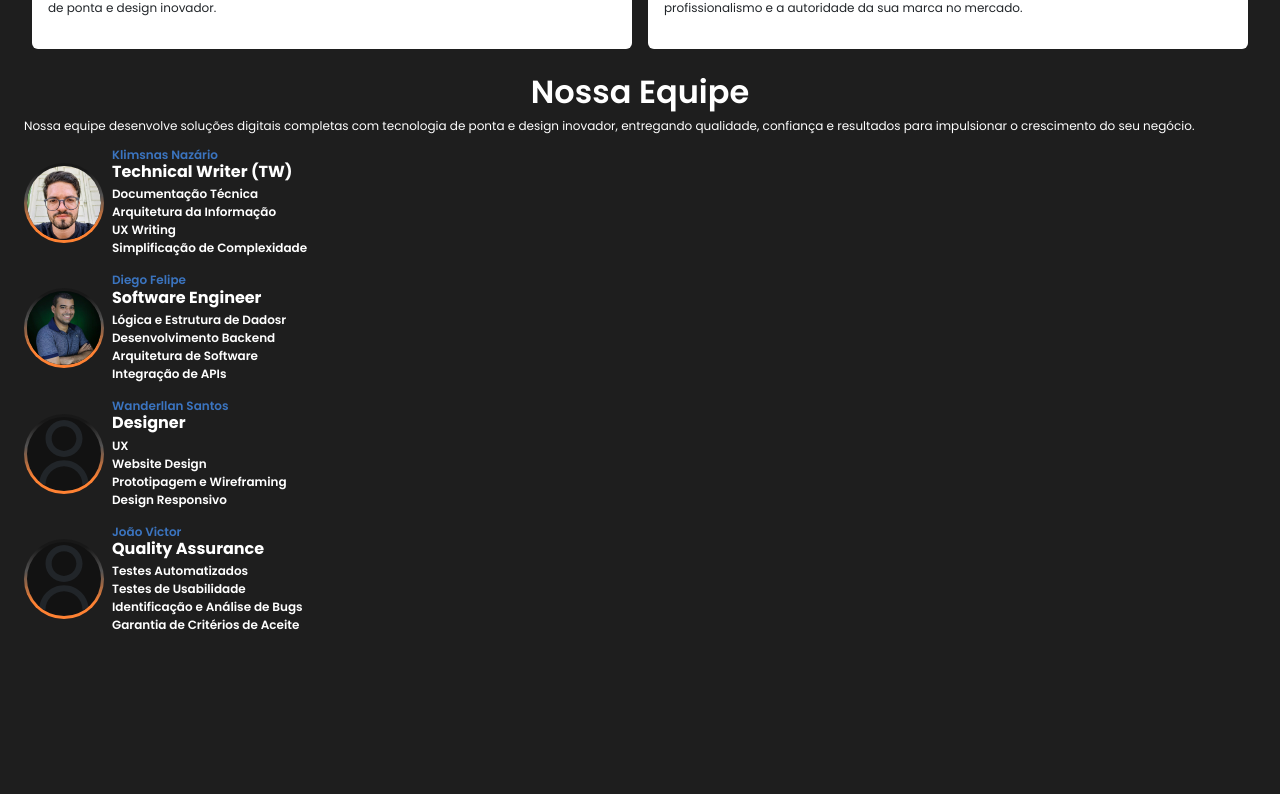
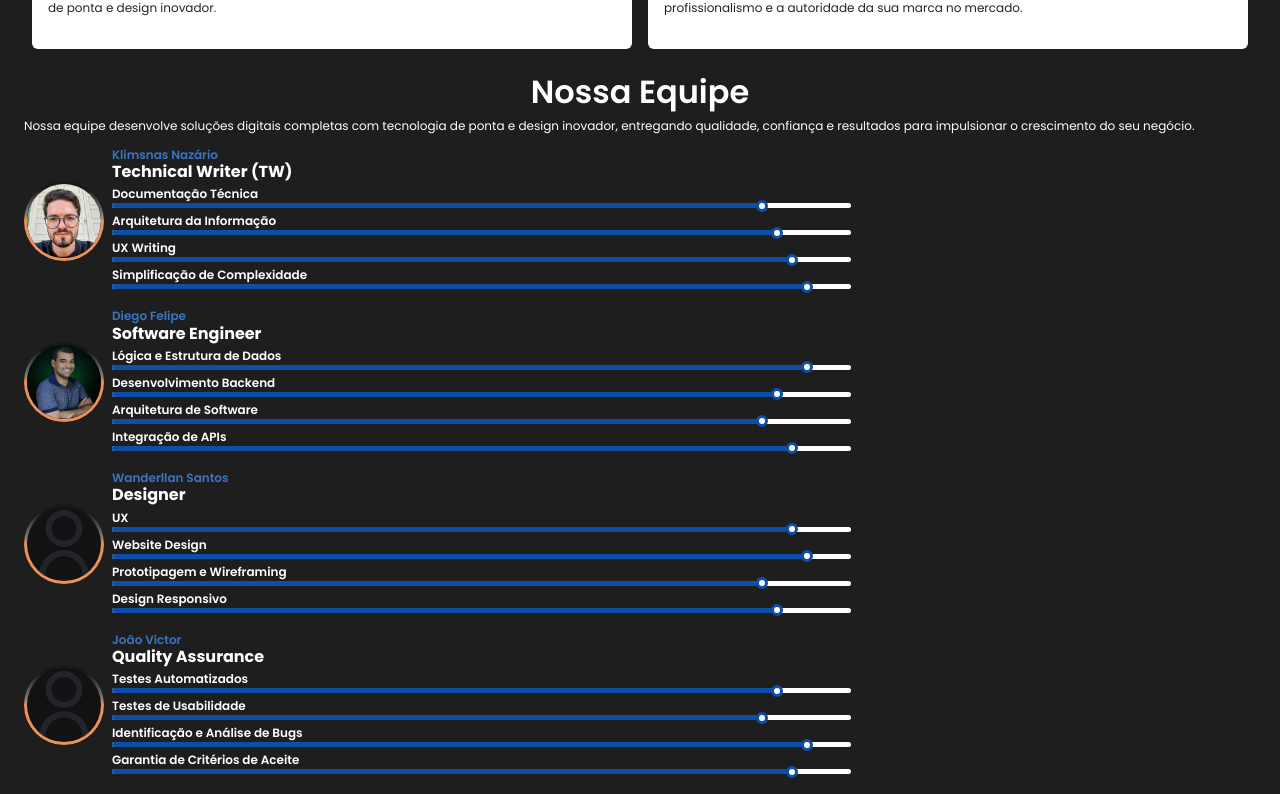
Before and after one commit to diegof856/Fabrica, a React (Vite) app in the folder landing_page/: page / in a window 1280 px wide. Shown: the part 2402-3196 px from the top of the page. Before the commit the page ends 3052 px from the top, so only its background shows below. Built offline with nearby package versions, Linux system fonts and the light colour scheme.

Commit message:
feat: finishing team section adding bar and necessary animations

```diff
--- a/landing_page/src/components/Team/Team.css
+++ b/landing_page/src/components/Team/Team.css
@@ -4,8 +4,8 @@
 background: linear-gradient(
     to bottom,
     rgb(24, 24, 24) 10%,
-    rgb(83, 82, 82) 40%,
-    rgba(255, 130, 51, 1) 80%
+    rgb(119, 118, 118) 40%,
+    rgb(235, 145, 89) 50%
   );
   display: inline-flex;
    width: 80px;
@@ -29,3 +29,45 @@ background: #121212;
   height: 80px;
   object-fit: cover;
 }
+.qualification-section-width{
+  width: 60%;
+}
+@keyframes fillBar {
+  from { width: 0; }
+  to { width: var(--target, 100%); }
+}
+.line-track {
+  width: 100%;
+  height: 5px;
+  border-radius: 999px;
+  background-color: white;
+  position: relative;
+  margin-bottom: 4px;
+}
+.line {
+  height: 5px;
+  border-radius: 999px;
+  background-color: rgba(13, 79, 166, 1);
+  position: absolute;
+  width: 0;
+  animation: fillBar 2s ease-out forwards;
+  animation-fill-mode: both;
+}
+
+.line-sm   { --target: 88%; }
+.line-md   { --target: 90%; }
+.line-lg   { --target: 92%; }
+.line-full { --target: 94%; }
+
+.line::before {
+  content: "";
+  width: 12px;
+  height: 12px;
+  border-radius: 50%;
+  background-color: white;
+  border: 3px solid rgba(13, 79, 166, 1);
+  position: absolute;
+  right: -6px;
+  top: 50%;
+  transform: translateY(-50%);
+}
--- /dev/null
+++ b/landing_page/src/components/Team/subcomponents-team/QualificationsTeamComponent.tsx
@@ -0,0 +1,31 @@
+import type { TeamMember } from "../../../interfaces/TeamMember";
+interface QualificationsProps {
+  obj: TeamMember;
+  index: number;
+  isIntersecting: boolean;
+}
+const QualificationsTeamComponent = ({ obj, index, isIntersecting }: QualificationsProps) => {
+  return (
+   <div className="text-white qualification-section-width">
+          <h4 className="poppins-semibold  color-blue-text text-paragraph-size m-0">{obj.name}</h4>
+          <h2 className="poppins-bold mb-1 fs-6">{obj.title}</h2>
+       {[0, 1, 2, 3].map((i) => (
+  <div key={i} className="d-flex flex-column">
+    <p className="poppins-semibold text-paragraph-size m-0">
+   {obj[`qualification_${i + 1}` as keyof TeamMember] as string}
+    </p>
+    <div className="line-track">
+      <span
+        className={`line ${obj.levels[i]}`}
+        style={{ animationDelay:isIntersecting? `${i * 0.5 + 1.2 + (index * 0.2)}s`:'0' }}
+      ></span>
+    </div>
+  </div>
+))}
+
+
+            </div>
+  )
+}
+
+export default QualificationsTeamComponent
--- a/landing_page/src/components/Team/subcomponents-team/TeamComponent.tsx
+++ b/landing_page/src/components/Team/subcomponents-team/TeamComponent.tsx
@@ -2,52 +2,80 @@
 import diego from "../../../assets/Team_photos/Diego.jpg"
 import klismans from "../../../assets/Team_photos/Klismans.jpg"
 import { RiUserLine } from "react-icons/ri";
-//context
-import { useContext } from "react";
+
+// Hooks necessários
+import { useContext,useEffect, useState, useRef } from "react";
 import { CheckImageContext } from "../../../context/CheckImageContext"
+
+//interfaces
+//interfaces
+import type { TeamMember } from "../../../interfaces/TeamMember";
+import QualificationsTeamComponent from "./QualificationsTeamComponent";
 export const TeamComponent = () => {
+  const [isIntersecting, setIsIntersecting] = useState(false);
+  const containerRef = useRef<HTMLUListElement>(null);
     const { renderImg } = useContext(CheckImageContext);
-      const info = [
+      const info:TeamMember []= [
     { photo: klismans, name:"Klimsnas Nazário",title: "Technical Writer (TW)",
      qualification_1: "Documentação Técnica",
         qualification_2: "Arquitetura da Informação",qualification_3: "UX Writing",
-        qualification_4: "Simplificação de Complexidade"
+        qualification_4: "Simplificação de Complexidade",
+       levels: ["line-sm", "line-md", "line-lg", "line-full"]
     },
      { photo: diego, name:"Diego Felipe",title: "Software Engineer",
-     qualification_1: "Lógica e Estrutura de Dadosr",
+     qualification_1: "Lógica e Estrutura de Dados",
         qualification_2: "Desenvolvimento Backend",qualification_3: "Arquitetura de Software",
-        qualification_4: "Integração de APIs"
+        qualification_4: "Integração de APIs",
+       levels: ["line-full", "line-md", "line-sm", "line-lg"]
     },
      { photo: RiUserLine, name:"Wanderllan Santos",title: "Designer",
      qualification_1: "UX",
         qualification_2: "Website Design",qualification_3: "Prototipagem e Wireframing",
-        qualification_4: "Design Responsivo"
+        qualification_4: "Design Responsivo",
+      levels: ["line-lg", "line-full", "line-sm", "line-md"]
     },
      { photo: RiUserLine, name:"João Victor",title: "Quality Assurance",
      qualification_1: "Testes Automatizados",
         qualification_2: "Testes de Usabilidade",qualification_3: "Identificação e Análise de Bugs",
-        qualification_4: "Garantia de Critérios de Aceite"
+        qualification_4: "Garantia de Critérios de Aceite",
+       levels: ["line-md", "line-sm", "line-full", "line-lg"]
     },
   ]
+useEffect(() => {
+    const observer = new IntersectionObserver(
+      ([entry]) => {
+        if (entry.isIntersecting) {
+          setIsIntersecting(true);
+          if (containerRef.current) observer.unobserve(containerRef.current);
+        }
+      },
+      {
+        threshold: 0.1,
+        rootMargin: "0px 0px -50px 0px"
+      }
+    );
 
+    if (containerRef.current) {
+      observer.observe(containerRef.current);
+    }
+
+    return () => observer.disconnect();
+  }, []);
   return (
    <article>
-<ul className="list-unstyled">
+<ul ref={containerRef} className="list-unstyled">
     {info.map((obj,index)=> (
-        <li key={index} className="mb-3 d-flex gap-2 align-items-center">
+        <li key={index} className={`mb-3 d-flex gap-2 align-items-center ${isIntersecting ? 'animate-item' : 'initial-state'}`} style={{ animationDelay: isIntersecting ? `${index * 0.15}s` : '0s' }}>
            <div className="avatar-wrapper">
   <div className="avatar-inner">
     {renderImg(obj.photo, { size: 80, alt: "Foto do integrante da equipe" })}
   </div>
 </div>
-            <div className="text-white">
-          <h4 className="poppins-semibold  color-blue-text text-paragraph-size m-0">{obj.name}</h4>
-          <h2 className="poppins-bold mb-1 fs-6">{obj.title}</h2>
-          <p className="poppins-semibold text-paragraph-size  m-0">{obj.qualification_1}</p>
-            <p className="poppins-semibold text-paragraph-size  m-0">{obj.qualification_2}</p>
-              <p className="poppins-semibold text-paragraph-size  m-0">{obj.qualification_3}</p>
-                <p className="poppins-semibold text-paragraph-size m-0">{obj.qualification_4}</p>
-            </div>
+           <QualificationsTeamComponent
+              obj={obj}
+              index={index}
+              isIntersecting={isIntersecting}
+            />
         </li>
     )) }
 </ul>
--- a/landing_page/src/index.css
+++ b/landing_page/src/index.css
@@ -45,3 +45,20 @@ html,body{
   font-size: 12px;
 }
 /* Fonts */
+@keyframes fadeInUp {
+  from {
+    opacity: 0;
+    transform: translateY(20px);
+  }
+  to {
+    opacity: 1;
+    transform: translateY(0);
+  }
+}
+.initial-state {
+  opacity: 0;
+}
+.animate-item {
+
+  animation: fadeInUp 1.8s ease-out forwards;
+}
--- /dev/null
+++ b/landing_page/src/interfaces/TeamMember.tsx
@@ -0,0 +1,11 @@
+import type { IconType } from "react-icons";
+export interface TeamMember {
+  photo: string | IconType;
+  name: string;
+  title: string;
+  qualification_1: string;
+  qualification_2: string;
+  qualification_3: string;
+  qualification_4: string;
+  levels: string[];
+}
```
